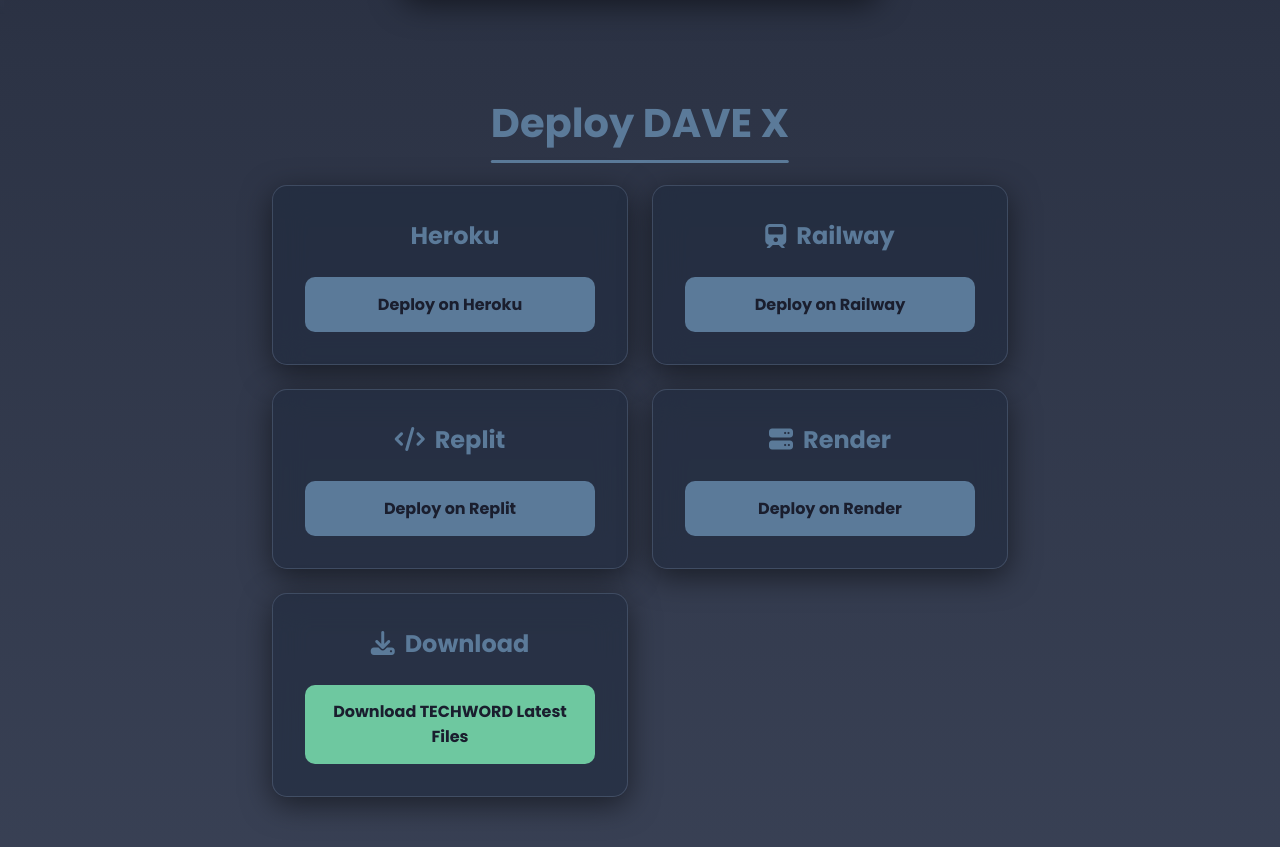
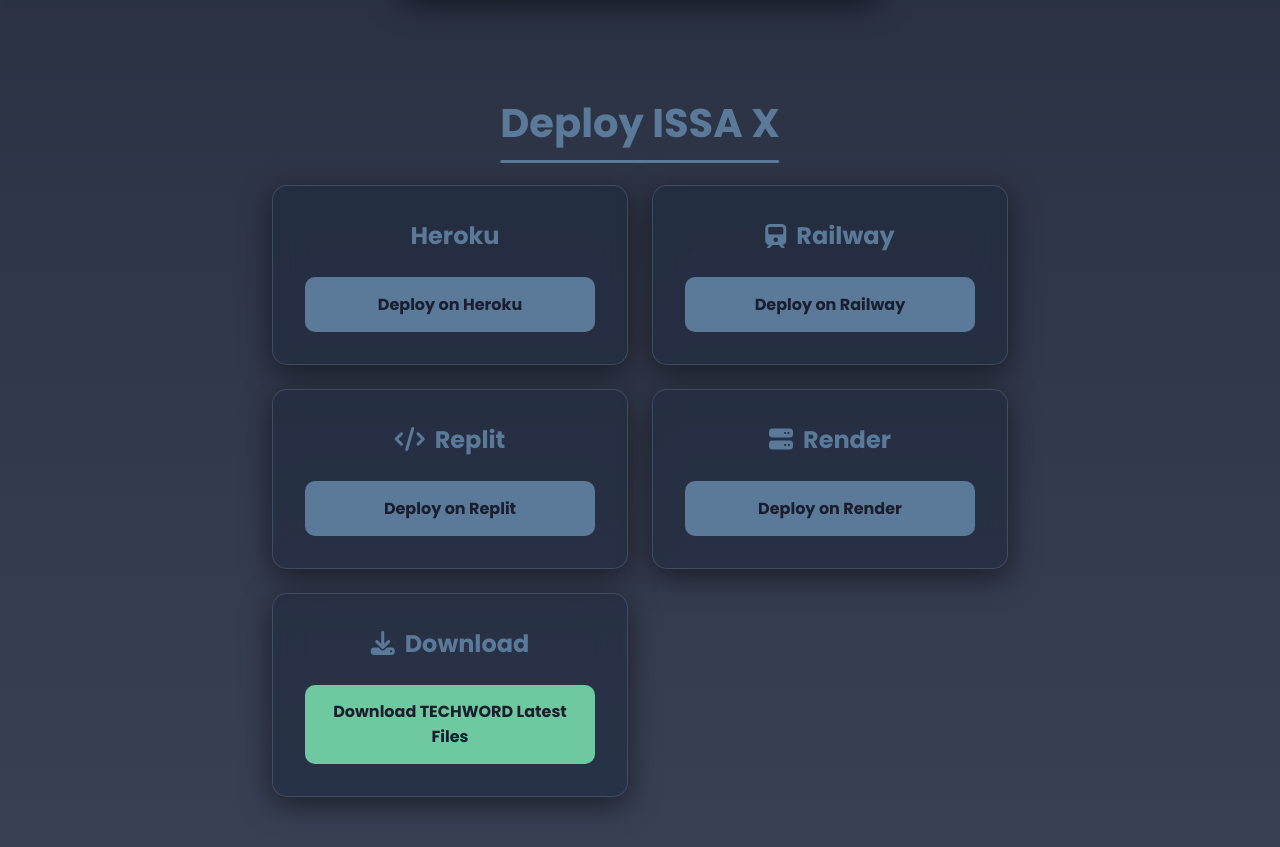
Before and after one commit to issahmanger/Issaxpair, a website: page pair.html in a window 1280 px wide. Shown: the part 1317-2164 px from the top of the page. Drawn offline with nearby package versions, Linux system fonts and the light colour scheme; no server answers; some icons are missing.

Commit message:
Update pair.html

```diff
--- a/pair.html
+++ b/pair.html
@@ -3,7 +3,7 @@
 <head>
   <meta charset="UTF-8" />
   <meta name="viewport" content="width=device-width, initial-scale=1.0"/>
-  <title> DAVEX TECH | PAIR CODE</title>
+  <title> ISSAX TECH | PAIR CODE</title>
   <!-- Favicon -->
   <link rel="icon" href="/favicon.ico" type="image/x-icon">
   <link rel="apple-touch-icon" sizes="180x180" href="/apple-touch-icon.png">
@@ -730,7 +730,7 @@
   </section>
 
   <section class="deployment-section">
-    <h2>Deploy DAVE X</h2>
+    <h2>Deploy ISSA X</h2>
     <div class="deployment-grid">
       <div class="deploy-card">
         <h3><i class="fab fa-heroku"></i> Heroku</h3>
```
